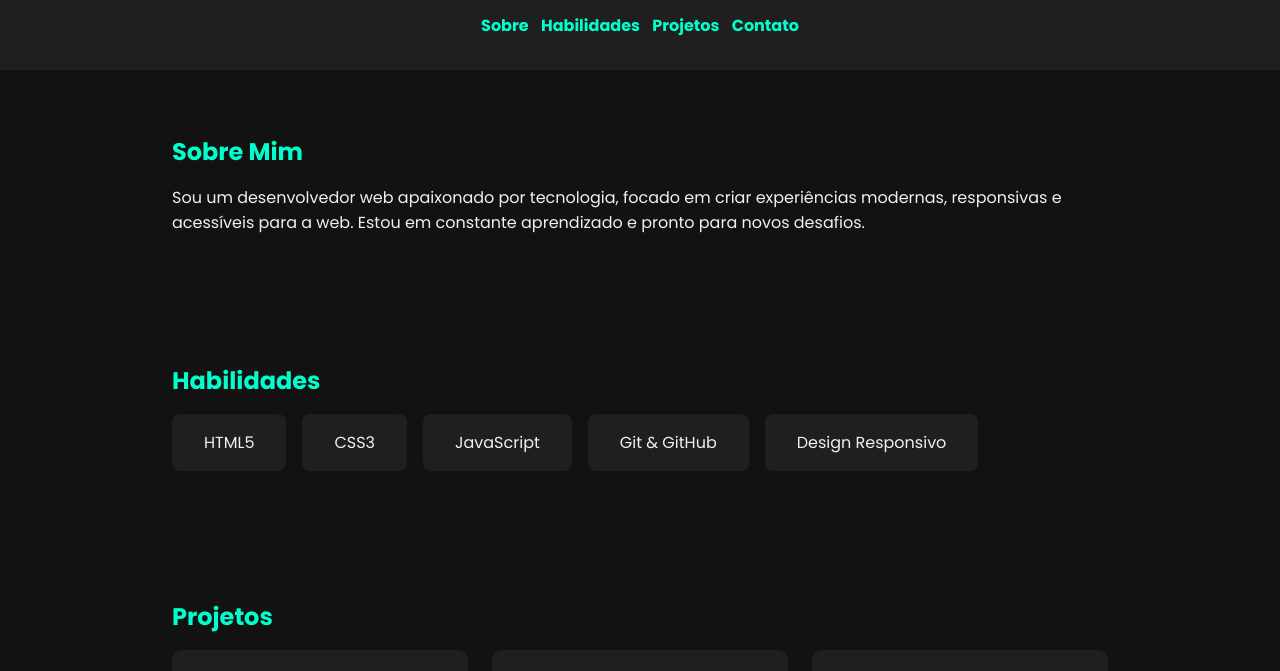
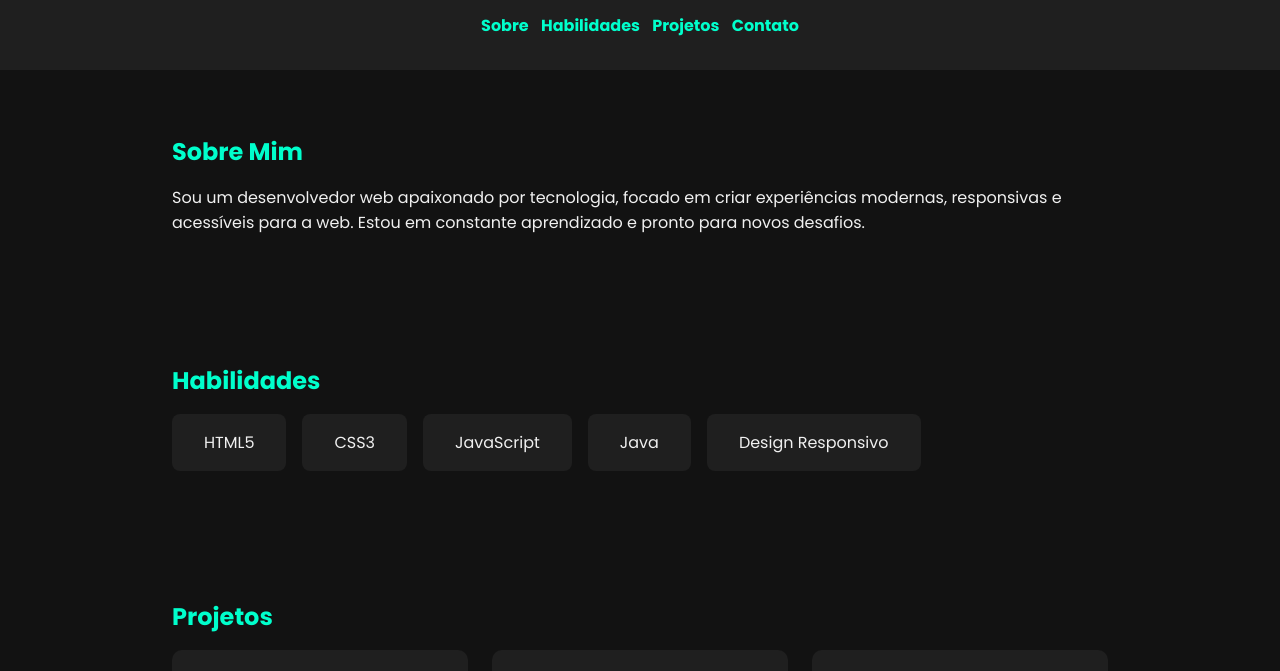
Before and after one commit to EvertonHenriqueG/portfolio, a plain HTML site: page index.html in a window 1280 px wide. Shown: the part 120-791 px from the top of the page. Drawn offline with Linux system fonts and the light colour scheme.

Commit message:
Update index.html

```diff
--- a/index.html
+++ b/index.html
@@ -44,7 +44,7 @@
             <div class="skill">HTML5</div>
             <div class="skill">CSS3</div>
             <div class="skill">JavaScript</div>
-            <div class="skill">Git & GitHub</div>
+            <div class="skill">Java</div>
             <div class="skill">Design Responsivo</div>
         </div>
     </section>
```
